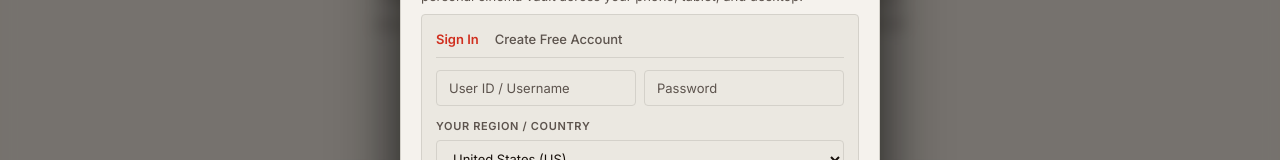
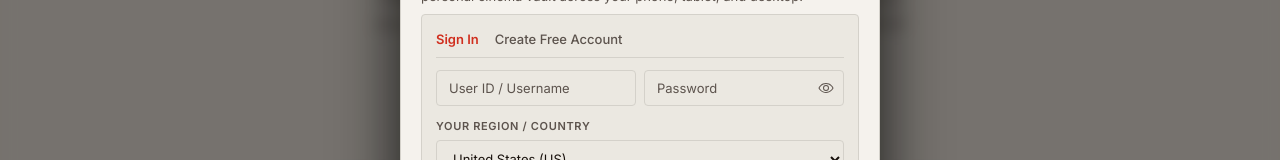
Before and after one commit to KARTHIKKJ369/watchlist, a React (Vite) app: page / in a window 1280 px wide. Both pictures are taken after a click on the button 1199 px from the left and 28 px from the top of the page. Shown: the part 344-504 px from the top of the page. Built offline with nearby package versions, Linux system fonts and the light colour scheme.

Commit message:
feat: add show/hide password toggle and auto-prefix https for VITE_API_URL

```diff
--- a/src/components/SettingsModal.tsx
+++ b/src/components/SettingsModal.tsx
@@ -7,6 +7,8 @@ import {
   SignOut,
   ArrowClockwise,
   GlobeHemisphereWest,
+  Eye,
+  EyeSlash,
 } from '@phosphor-icons/react';
 import {
   getAuthUser,
@@ -51,6 +53,7 @@ export const SettingsModal: React.FC = () => {
   const [authMode, setAuthMode] = useState<'login' | 'register'>('login');
   const [usernameInput, setUsernameInput] = useState('');
   const [passwordInput, setPasswordInput] = useState('');
+  const [showPassword, setShowPassword] = useState(false);
   const [selectedRegionInput, setSelectedRegionInput] = useState(region);
   const [isAuthLoading, setIsAuthLoading] = useState(false);
   const [isSyncing, setIsSyncing] = useState(false);
@@ -241,14 +244,25 @@ export const SettingsModal: React.FC = () => {
                     className="api-input"
                     autoComplete="username"
                   />
+                  <div className="password-input-wrap">
                     <input
-                    type="password"
+                      type={showPassword ? 'text' : 'password'}
                       placeholder="Password"
                       value={passwordInput}
                       onChange={(e) => setPasswordInput(e.target.value)}
-                    className="api-input"
+                      className="api-input password-input"
                       autoComplete={authMode === 'login' ? 'current-password' : 'new-password'}
                     />
+                    <button
+                      type="button"
+                      className="btn-show-password"
+                      onClick={() => setShowPassword(!showPassword)}
+                      title={showPassword ? 'Hide password' : 'Show password'}
+                      aria-label={showPassword ? 'Hide password' : 'Show password'}
+                    >
+                      {showPassword ? <EyeSlash size={16} /> : <Eye size={16} />}
+                    </button>
+                  </div>
                 </div>
 
                 <div className="auth-region-field">
@@ -521,6 +535,38 @@ export const SettingsModal: React.FC = () => {
           height: 36px;
         }
 
+        .password-input-wrap {
+          position: relative;
+          display: flex;
+          align-items: center;
+          width: 100%;
+        }
+
+        .password-input {
+          padding-right: 36px;
+          width: 100%;
+        }
+
+        .btn-show-password {
+          position: absolute;
+          right: 4px;
+          top: 50%;
+          transform: translateY(-50%);
+          color: var(--ink-2);
+          padding: 6px;
+          border-radius: var(--radius-sm);
+          background: transparent;
+          cursor: pointer;
+          transition: color 150ms ease;
+          display: flex;
+          align-items: center;
+          justify-content: center;
+        }
+
+        .btn-show-password:hover {
+          color: var(--ink);
+        }
+
         .btn-primary-auth {
           background: var(--accent);
           color: #ffffff;
--- a/src/services/cloudSync.ts
+++ b/src/services/cloudSync.ts
@@ -4,7 +4,11 @@ const AUTH_TOKEN_KEY = 'frame_auth_token';
 const AUTH_USER_KEY = 'frame_auth_user';
 
 export const getWorkerApiUrl = (): string => {
-  return ((import.meta as any).env?.VITE_API_URL || '').replace(/\/+$/, '');
+  let url = ((import.meta as any).env?.VITE_API_URL || '').trim().replace(/\/+$/, '');
+  if (url && !url.startsWith('http://') && !url.startsWith('https://')) {
+    url = `https://${url}`;
+  }
+  return url;
 };
 
 export const getAuthToken = (): string => {
```
Lines whose indentation alone changed are shown as unchanged.
